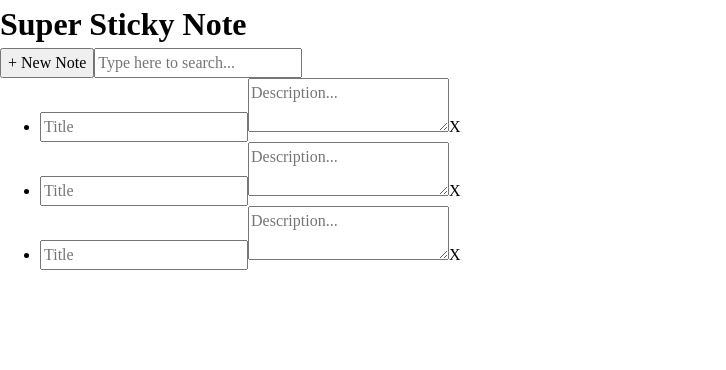
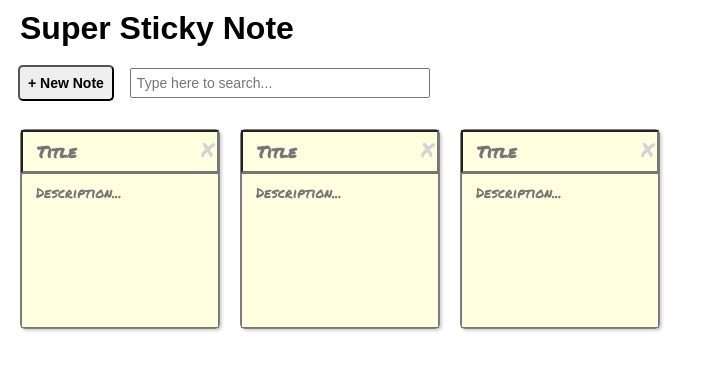
Before and after one commit to MitaliShah/sticky-notes, a React (Vite) app: page / in a window 1280 px wide. Shown: the top 370 px of the page, without its empty margins (0-726 px from the left). Built offline with nearby package versions, Linux system fonts and the light colour scheme.

Commit message:
some initial css for header controls and notes

```diff
--- a/index.html
+++ b/index.html
@@ -4,7 +4,10 @@
     <meta charset="UTF-8" />
     <link rel="icon" type="image/svg+xml" href="/vite.svg" />
     <meta name="viewport" content="width=device-width, initial-scale=1.0" />
-    <title>Vite + React</title>
+    <link rel="preconnect" href="https://fonts.googleapis.com">
+    <link rel="preconnect" href="https://fonts.gstatic.com" crossorigin>
+    <link href="https://fonts.googleapis.com/css2?family=Permanent+Marker&display=swap" rel="stylesheet">
+    <title>Super Sticky Notes</title>
   </head>
   <body>
     <div id="root"></div>
--- a/src/components/Header.jsx
+++ b/src/components/Header.jsx
@@ -2,31 +2,57 @@
 export default function Header() {
     return (
         <>
-            <h1>Super Sticky Note</h1>
-            <aside>
-                <button>+ New Note</button>
+            <header className="app-header">
+                <h1 className="app-header__title">Super Sticky Note</h1>
+                <aside className="app-header__controls">
+                <button className="add-new">+ New Note</button>
                 <input
                     type="text"
                     placeholder="Type here to search..."
+                    className="search"
                 />
-            <ul>
-            <li>
-                <input type="text" placeholder="Title" />
-                <textarea placeholder="Description..." />
-                <span>X</span>
-            </li>
-            <li>
-                <input type="text" placeholder="Title" />
-                <textarea placeholder="Description..." />
-                <span>X</span>
-            </li>
-            <li>
-                <input type="text" placeholder="Title" />
-                <textarea placeholder="Description..." />
-                <span>X</span>
-            </li>
+            </aside>
+            </header>
+
+
+            <ul className="notes-list">
+                <li className="note">
+                    <input
+                        type="text"
+                        placeholder="Title"
+                        className="note__title"
+                    />
+                    <textarea
+                        placeholder="Description..."
+                        className="note__description"
+                    />
+                    <span className="note__delete">X</span>
+                </li>
+                <li className="note">
+                    <input
+                        type="text"
+                        placeholder="Title"
+                        className="note__title"
+                    />
+                    <textarea
+                        placeholder="Description..."
+                        className="note__description"
+                    />
+                    <span className="note__delete">X</span>
+                </li>
+                <li className="note">
+                    <input
+                        type="text"
+                        placeholder="Title"
+                        className="note__title"
+                    />
+                    <textarea
+                        placeholder="Description..."
+                        className="note__description"
+                    />
+                    <span className="note__delete">X</span>
+                </li>
             </ul>
-            </aside>
         </>
     )
 }
--- a/src/styles.css
+++ b/src/styles.css
@@ -1,32 +1,101 @@
-/* Reset */
-*, *::before, *::after {
+* {
   box-sizing: border-box;
-}
-* {
-  margin: 0;
-}
-body {
-  line-height: 1.5;
-  -webkit-font-smoothing: antialiased;
-}
-img, picture, video, canvas, svg {
-  display: block;
-  max-width: 100%;
-}
-input, button, textarea, select {
-  font: inherit;
-}
-p, h1, h2, h3, h4, h5, h6 {
-  overflow-wrap: break-word;
-}
-#root, #__next {
-  isolation: isolate;
 }
 
 body {
   margin: 0;
   padding: 0;
-  min-height: 100vh;
   -webkit-font-smoothing: antialiased;
   -moz-osx-font-smoothing: grayscale;
 }
+
+input,
+textarea {
+  outline: none;
+  resize: none;
+}
+
+.notes-list {
+  display: flex;
+  flex-wrap: wrap;
+  padding: 10px;
+  margin: 0;
+}
+
+.app-header__title {
+  margin: 10px 20px 0px;
+  font-family: Arial, sans-serif;
+}
+
+.app-header__controls {
+  display: flex;
+  align-items: center;
+  margin: 10px 0 0 10px;
+}
+
+.search,
+.add-new {
+  font-size: 14px;
+  padding: 5px;
+  margin: 8px;
+}
+
+.search {
+  flex-grow: 1;
+  max-width: 300px;
+}
+
+.add-new {
+  border-radius: 5px;
+  cursor: pointer;
+  padding: 8px;
+  font-weight: bolder;
+  background-color: #eee;
+  outline: none;
+}
+
+.note {
+  font-family: "Permanent Marker", cursive;
+  width: 200px;
+  height: 200px;
+  margin: 10px;
+  background-color: lightyellow;
+  border: 1px solid grey;
+  box-shadow: 2px 2px 3px lightgrey;
+  border-radius: 5px;
+  display: flex;
+  flex-direction: column;
+  position: relative;
+}
+
+.note__title,
+.note__description {
+  font-family: "Permanent Marker", cursive;
+  width: 100%;
+  padding: 8px 14px;
+  background: transparent;
+}
+
+.note__title {
+  font-size: 16px;
+  font-weight: bold;
+}
+
+.note__description {
+  flex-grow: 1;
+  font-size: 14px;
+}
+
+.note__delete {
+  position: absolute;
+  top: 0px;
+  right: 0px;
+  font-size: 20px;
+  color: lightgrey;
+  padding: 5px;
+}
+
+.note__delete:hover {
+  color: black;
+  cursor: pointer;
+}
```
